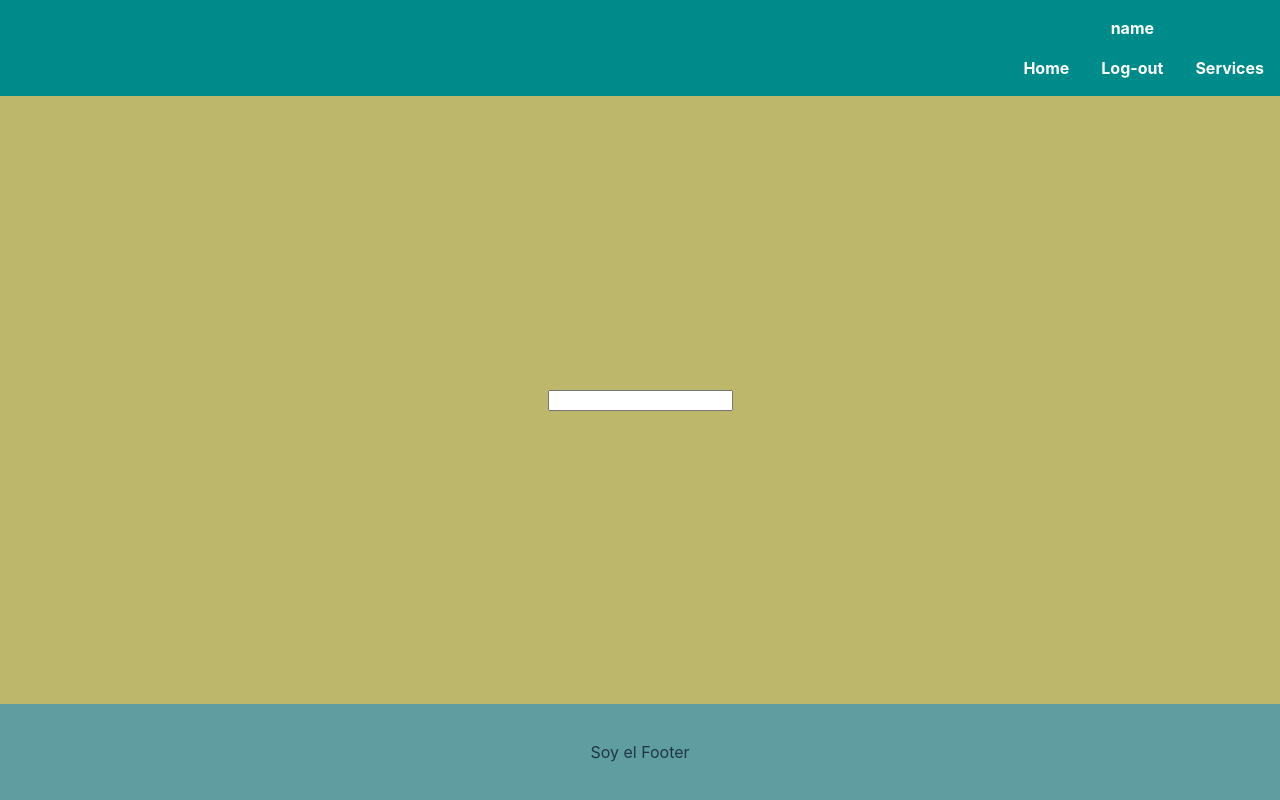
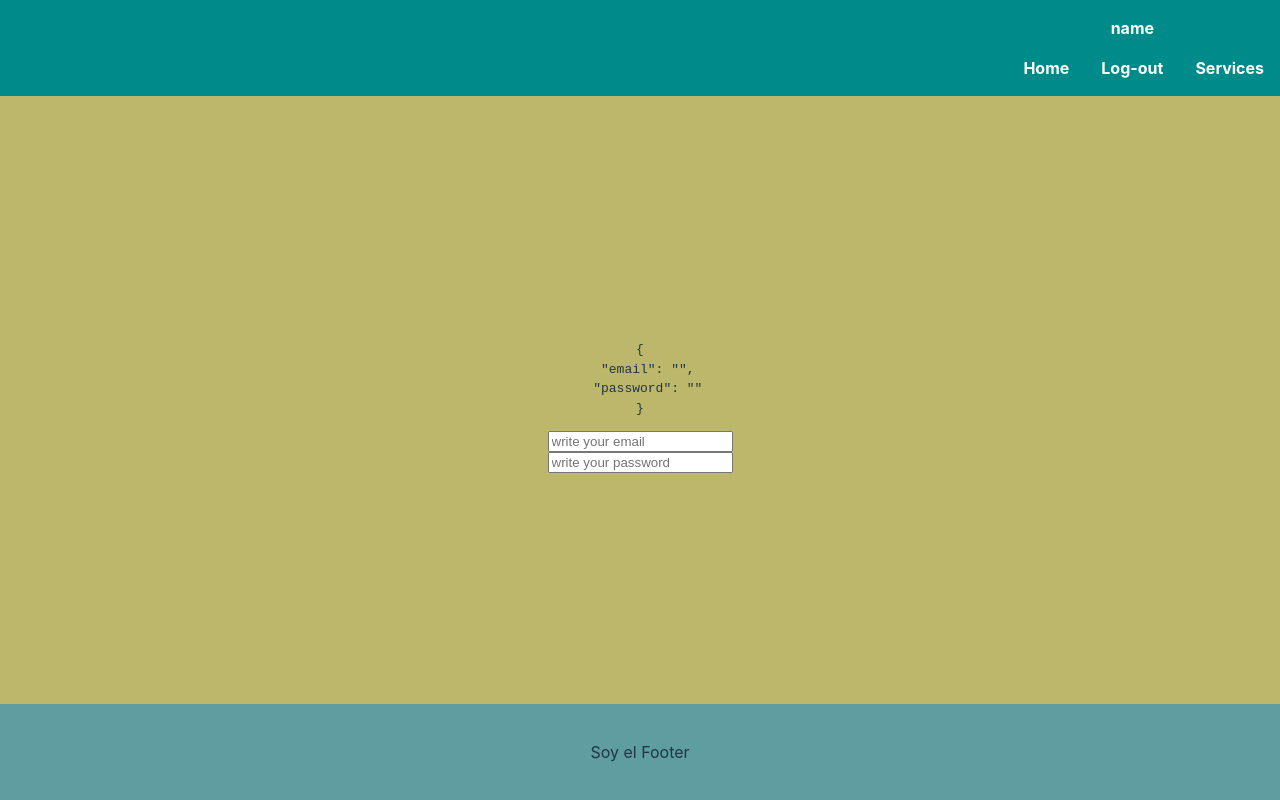
Before and after one commit to ariusvi/react_tattoostudio, a React (Vite) app: page /login in a window 1280 px wide. Built offline with nearby package versions, Linux system fonts and the light colour scheme.

Commit message:
feat:bind login created

```diff
--- a/src/Common/CustomInput/CustomInput.jsx
+++ b/src/Common/CustomInput/CustomInput.jsx
@@ -1,6 +1,6 @@
 import "./CustomInput.css"
 
-export const CustomInput = ({className, type, name, value, onChangeFunction}) => {
+export const CustomInput = ({className, type, name, value, placeholder, functionChange}) => {
 
     return (
         <input
@@ -8,7 +8,8 @@ export const CustomInput = ({className, type, name, value, onChangeFunction}) =>
             type={type}
             name={name}
             value={value}
-            onChange={onChangeFunction}
+            placeholder={placeholder}
+            onChange={functionChange}
         />
     )
 }
--- a/src/pages/Login/Login.jsx
+++ b/src/pages/Login/Login.jsx
@@ -6,8 +6,8 @@ export const Login = () => {
 
     const [credenciales, setCredenciales] = useState({ //el array con las credenciales actuales del usuario // la funcion que actualiza ese estado
         email: "",
-        password: ""
-    })
+        password: "",
+    });
 
     const inputHandler = (e) => {
         // In the CustomInput component, there is a function called functionChange with the inputHandler object.
@@ -25,14 +25,24 @@ export const Login = () => {
 
     return(
         <div className='loginDesign'>
+            <pre>{JSON.stringify(credenciales, null, 2)}</pre>
             <CustomInput
                 design="inputDesign"
                 type="text"
                 name="email"
-                value=""
+                value={credenciales.email || ""}
                 placeholder="write your email"
+                functionChange={inputHandler}
+            />
+            <CustomInput
+                design="inputDesign"
+                // design={credenciales.errores ? "inputDesign inputerror" : "inputDesign"} //todo
+                type="password"
+                name="password"
+                value={credenciales.password || ""}
+                placeholder="write your password"
                 functionChange={inputHandler}
             />
         </div>
     )
-}
+};
```
